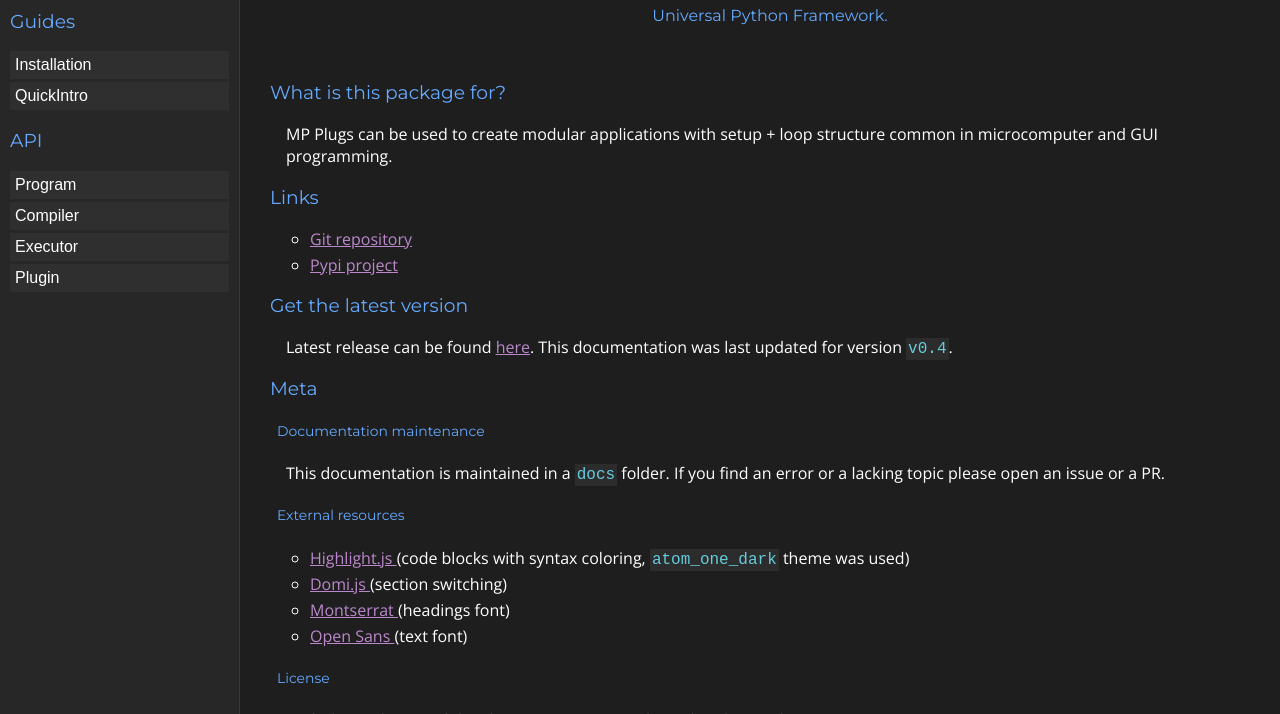
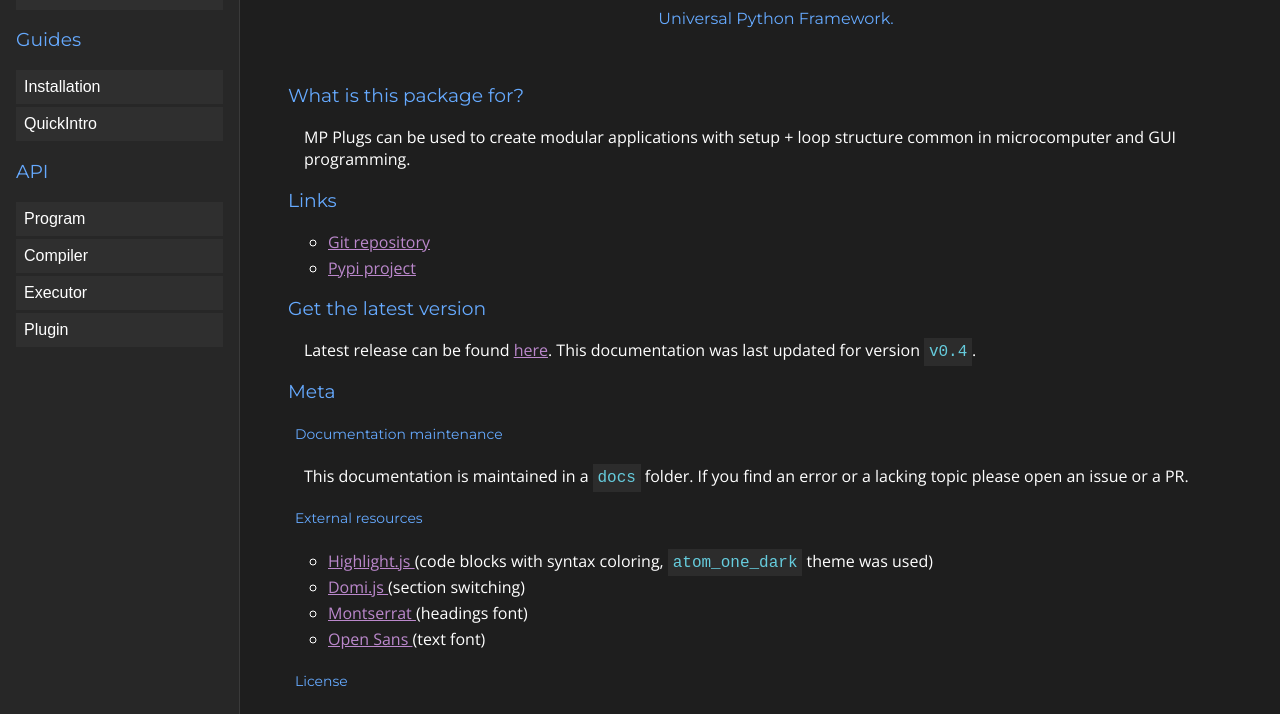
Before and after one commit to Jakub21/mpplugs, a plain HTML site: page docs/index.html in a window 1280 px wide. Shown: the part 86-800 px from the top of the page. Drawn offline with nearby package versions, Linux system fonts and the light colour scheme.

Commit message:
Update style.css

```diff
--- a/docs/css/style.css
+++ b/docs/css/style.css
@@ -24,7 +24,7 @@ pre { background: #282C34; margin: 1em; }
   top: 0; left: 0;
   background: #272727;
   border-right: 1px solid #3A3A3A;
-  padding: 10px;
+  padding: 1em;
   box-sizing: border-box;
   float: left;
   width: 15em;
@@ -35,8 +35,8 @@ section {
   position: fixed;
   top: 0; right: 0;
   box-sizing: border-box;
-  width: calc(100vw - 15em - 20px); height: 100vh;
-  padding: 5px 10px;
+  width: calc(100vw - 15em - 2em); height: 100vh;
+  padding: .5em 1em;
   overflow: auto;
 }
 section h1 {
@@ -52,7 +52,7 @@ a {
 code {
   color: #6CD;
   background-color: #333A;
-  padding: 2px;
+  padding: .3em;
   font-family: 'Courier New', monospace;
 }
 
@@ -60,7 +60,9 @@ code {
   display: block;
   background: #4444;
   color: #FFF;
-  border: 0; padding: 5px; margin: 3px 0px;
+  border: 0;
+  padding: .5em;
+  margin: .2em 0;
   box-sizing: border-box;
   width: 100%;
   font-size: inherit;
@@ -90,14 +92,14 @@ li:not(:last-child) {
 @media only screen and (min-resolution: 120dpi) and (orientation: portrait) {
   html { font-size: 1.6em; }
   #Menu { width: 11em; border-right: 3px solid #3A3A3A; }
-  section { width: calc(100vw - 11em - 20px); }
-  #Menu a { padding: 1em 5px; }
+  section { width: calc(100vw - 11em - 1em); }
+  #Menu a { padding: 1em .5em; }
   #Menu .fontButton { width: 2.5em; }
 }
 
 @media only screen and (min-resolution: 120dpi) and (orientation: landscape) {
   #Menu { width: 13em; }
-  section { width: calc(100vw - 13em - 20px); }
-  #Menu a { padding: .7em 5px; }
+  section { width: calc(100vw - 13em - 1em); }
+  #Menu a { padding: .7em .5em; }
   #Menu .fontButton { width: 2.5em; }
 }
```
